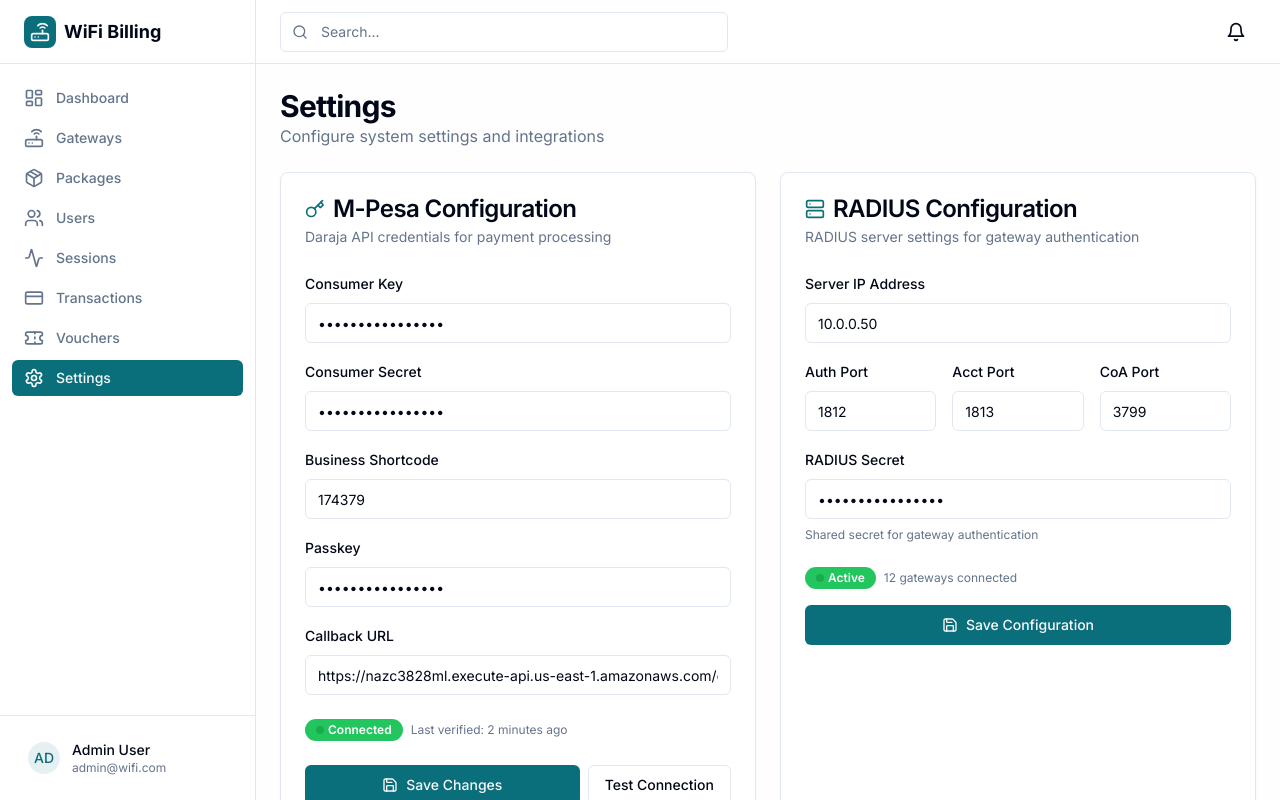
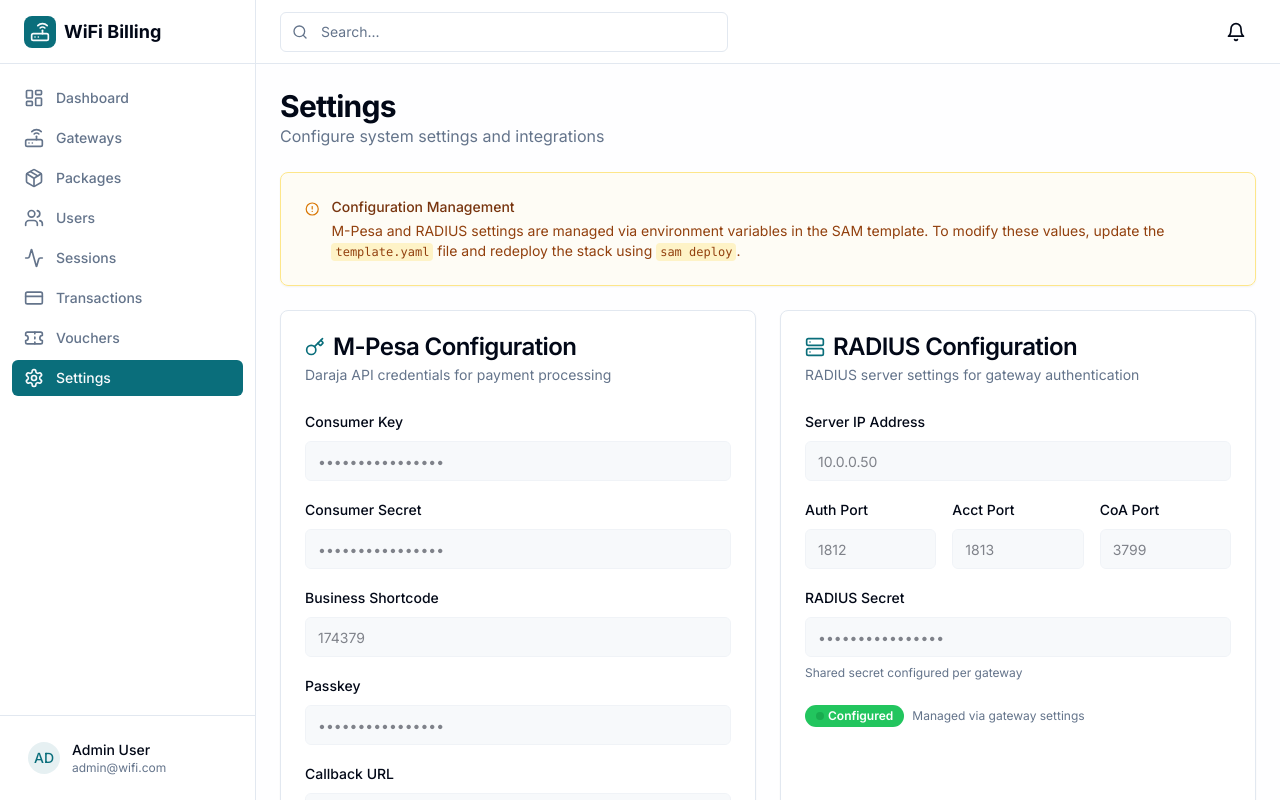
Before and after one commit to billmalea/serverless-isp-wifi-billing, a Next.js app in the folder admin/: page /settings in a window 1280 px wide. Built offline with nearby package versions, Linux system fonts and the light colour scheme.

Commit message:
feat(admin): update settings page to reflect env-based config (read-only view)

```diff
--- a/admin/src/app/settings/page.tsx
+++ b/admin/src/app/settings/page.tsx
@@ -5,10 +5,10 @@ import { Card, CardContent, CardDescription, CardHeader, CardTitle } from '@/com
 import { Button } from '@/components/ui/button'
 import { Input } from '@/components/ui/input'
 import { Badge } from '@/components/ui/badge'
-import { Save, Key, Server, Shield, Bell } from 'lucide-react'
+import { Save, Key, Server, Shield, Bell, AlertCircle } from 'lucide-react'
 
 export default function SettingsPage() {
-  const [mpesaSettings, setMpesaSettings] = useState({
+  const [mpesaSettings] = useState({
     consumerKey: '••••••••••••••••',
     consumerSecret: '••••••••••••••••',
     shortcode: '174379',
@@ -16,7 +16,7 @@ export default function SettingsPage() {
     callbackUrl: 'https://nazc3828ml.execute-api.us-east-1.amazonaws.com/dev/payment/callback',
   })
 
-  const [radiusSettings, setRadiusSettings] = useState({
+  const [radiusSettings] = useState({
     serverIp: '10.0.0.50',
     authPort: '1812',
     accountingPort: '1813',
@@ -24,7 +24,7 @@ export default function SettingsPage() {
     secret: '••••••••••••••••',
   })
 
-  const [systemSettings, setSystemSettings] = useState({
+  const [systemSettings] = useState({
     siteName: 'WiFi Billing Portal',
     supportEmail: 'support@example.com',
     supportPhone: '+254700000000',
@@ -40,6 +40,21 @@ export default function SettingsPage() {
           Configure system settings and integrations
         </p>
       </div>
+
+      <Card className="border-amber-200 bg-amber-50/50">
+        <CardContent className="pt-6">
+          <div className="flex items-start gap-3">
+            <AlertCircle className="h-5 w-5 text-amber-600 mt-0.5" />
+            <div className="space-y-1">
+              <p className="text-sm font-medium text-amber-900">Configuration Management</p>
+              <p className="text-sm text-amber-800">
+                M-Pesa and RADIUS settings are managed via environment variables in the SAM template.
+                To modify these values, update the <code className="px-1 py-0.5 bg-amber-100 rounded text-xs">template.yaml</code> file and redeploy the stack using <code className="px-1 py-0.5 bg-amber-100 rounded text-xs">sam deploy</code>.
+              </p>
+            </div>
+          </div>
+        </CardContent>
+      </Card>
 
       <div className="grid gap-6 md:grid-cols-2">
         <Card>
@@ -58,7 +73,8 @@ export default function SettingsPage() {
               <Input
                 type="password"
                 value={mpesaSettings.consumerKey}
-                onChange={(e) => setMpesaSettings({...mpesaSettings, consumerKey: e.target.value})}
+                disabled
+                className="bg-muted"
               />
             </div>
             <div className="space-y-2">
@@ -66,14 +82,16 @@ export default function SettingsPage() {
               <Input
                 type="password"
                 value={mpesaSettings.consumerSecret}
-                onChange={(e) => setMpesaSettings({...mpesaSettings, consumerSecret: e.target.value})}
+                disabled
+                className="bg-muted"
               />
             </div>
             <div className="space-y-2">
               <label className="text-sm font-medium">Business Shortcode</label>
               <Input
                 value={mpesaSettings.shortcode}
-                onChange={(e) => setMpesaSettings({...mpesaSettings, shortcode: e.target.value})}
+                disabled
+                className="bg-muted"
               />
             </div>
             <div className="space-y-2">
@@ -81,31 +99,26 @@ export default function SettingsPage() {
               <Input
                 type="password"
                 value={mpesaSettings.passkey}
-                onChange={(e) => setMpesaSettings({...mpesaSettings, passkey: e.target.value})}
+                disabled
+                className="bg-muted"
               />
             </div>
             <div className="space-y-2">
               <label className="text-sm font-medium">Callback URL</label>
               <Input
                 value={mpesaSettings.callbackUrl}
-                onChange={(e) => setMpesaSettings({...mpesaSettings, callbackUrl: e.target.value})}
+                disabled
+                className="bg-muted"
               />
             </div>
             <div className="flex items-center gap-2 pt-2">
               <Badge variant="success" className="flex items-center gap-1">
                 <div className="h-2 w-2 bg-green-600 rounded-full animate-pulse" />
-                Connected
+                Configured
               </Badge>
               <span className="text-xs text-muted-foreground">
-                Last verified: 2 minutes ago
+                Via environment variables
               </span>
-            </div>
-            <div className="flex gap-2 pt-2">
-              <Button className="flex-1">
-                <Save className="mr-2 h-4 w-4" />
-                Save Changes
-              </Button>
-              <Button variant="outline">Test Connection</Button>
             </div>
           </CardContent>
         </Card>
@@ -125,7 +138,8 @@ export default function SettingsPage() {
               <label className="text-sm font-medium">Server IP Address</label>
               <Input
                 value={radiusSettings.serverIp}
-                onChange={(e) => setRadiusSettings({...radiusSettings, serverIp: e.target.value})}
+                disabled
+                className="bg-muted"
                 placeholder="10.0.0.50"
               />
             </div>
@@ -134,21 +148,24 @@ export default function SettingsPage() {
                 <label className="text-sm font-medium">Auth Port</label>
                 <Input
                   value={radiusSettings.authPort}
-                  onChange={(e) => setRadiusSettings({...radiusSettings, authPort: e.target.value})}
+                  disabled
+                  className="bg-muted"
                 />
               </div>
               <div className="space-y-2">
                 <label className="text-sm font-medium">Acct Port</label>
                 <Input
                   value={radiusSettings.accountingPort}
-                  onChange={(e) => setRadiusSettings({...radiusSettings, accountingPort: e.target.value})}
+                  disabled
+                  className="bg-muted"
                 />
               </div>
               <div className="space-y-2">
                 <label className="text-sm font-medium">CoA Port</label>
                 <Input
                   value={radiusSettings.coaPort}
-                  onChange={(e) => setRadiusSettings({...radiusSettings, coaPort: e.target.value})}
+                  disabled
+                  className="bg-muted"
                 />
               </div>
             </div>
@@ -157,25 +174,22 @@ export default function SettingsPage() {
               <Input
                 type="password"
                 value={radiusSettings.secret}
-                onChange={(e) => setRadiusSettings({...radiusSettings, secret: e.target.value})}
+                disabled
+                className="bg-muted"
               />
               <p className="text-xs text-muted-foreground">
-                Shared secret for gateway authentication
+                Shared secret configured per gateway
               </p>
             </div>
             <div className="flex items-center gap-2 pt-2">
               <Badge variant="success" className="flex items-center gap-1">
                 <div className="h-2 w-2 bg-green-600 rounded-full animate-pulse" />
-                Active
+                Configured
               </Badge>
               <span className="text-xs text-muted-foreground">
-                12 gateways connected
+                Managed via gateway settings
               </span>
             </div>
-            <Button className="w-full">
-              <Save className="mr-2 h-4 w-4" />
-              Save Configuration
-            </Button>
           </CardContent>
         </Card>
       </div>
@@ -197,7 +211,8 @@ export default function SettingsPage() {
                 <label className="text-sm font-medium">Site Name</label>
                 <Input
                   value={systemSettings.siteName}
-                  onChange={(e) => setSystemSettings({...systemSettings, siteName: e.target.value})}
+                  disabled
+                  className="bg-muted"
                 />
               </div>
               <div className="space-y-2">
@@ -205,14 +220,16 @@ export default function SettingsPage() {
                 <Input
                   type="email"
                   value={systemSettings.supportEmail}
-                  onChange={(e) => setSystemSettings({...systemSettings, supportEmail: e.target.value})}
+                  disabled
+                  className="bg-muted"
                 />
               </div>
               <div className="space-y-2">
                 <label className="text-sm font-medium">Support Phone</label>
                 <Input
                   value={systemSettings.supportPhone}
-                  onChange={(e) => setSystemSettings({...systemSettings, supportPhone: e.target.value})}
+                  disabled
+                  className="bg-muted"
                 />
               </div>
             </div>
@@ -222,7 +239,8 @@ export default function SettingsPage() {
                 <Input
                   type="number"
                   value={systemSettings.sessionTimeout}
-                  onChange={(e) => setSystemSettings({...systemSettings, sessionTimeout: e.target.value})}
+                  disabled
+                  className="bg-muted"
                 />
                 <p className="text-xs text-muted-foreground">
                   Maximum session duration before auto-disconnect
@@ -233,7 +251,8 @@ export default function SettingsPage() {
                 <Input
                   type="number"
                   value={systemSettings.maxDevicesPerUser}
-                  onChange={(e) => setSystemSettings({...systemSettings, maxDevicesPerUser: e.target.value})}
+                  disabled
+                  className="bg-muted"
                 />
                 <p className="text-xs text-muted-foreground">
                   Maximum concurrent devices allowed per user
@@ -241,13 +260,9 @@ export default function SettingsPage() {
               </div>
             </div>
           </div>
-          <div className="flex gap-2 mt-6">
-            <Button>
-              <Save className="mr-2 h-4 w-4" />
-              Save System Settings
-            </Button>
-            <Button variant="outline">Reset to Defaults</Button>
-          </div>
+          <p className="text-sm text-muted-foreground mt-4">
+            System settings are read-only and configured during deployment. Future versions will support dynamic configuration.
+          </p>
         </CardContent>
       </Card>
 
```
